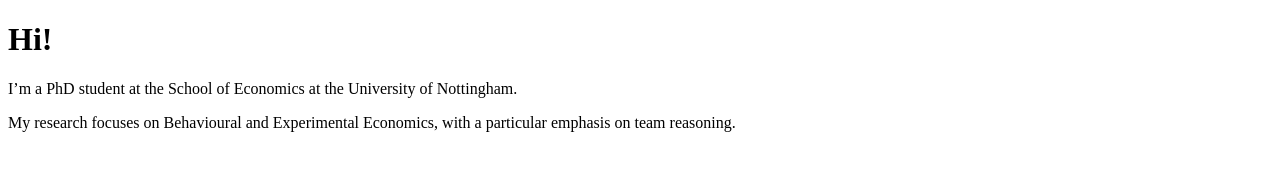
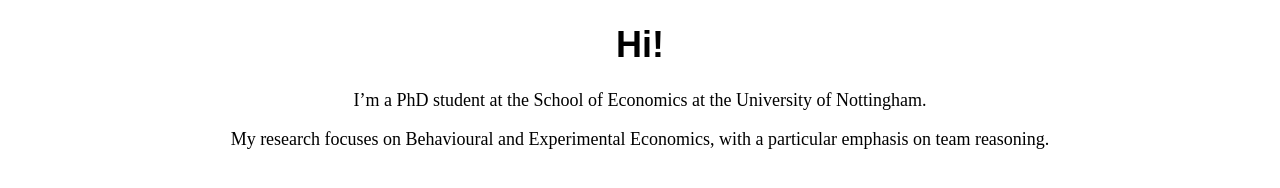
Before and after one commit to YunchaoJiang/personalwebsite, a plain HTML site: page index.html in a window 1280 px wide. Drawn offline with Linux system fonts and the light colour scheme.

Commit message:
index.html

```diff
--- a/index.html
+++ b/index.html
@@ -2,6 +2,23 @@
 <html>
 <head>
     <title>Yunchao Jiang | Personal Website</title>
+    <meta charset="UTF-8">
+    <meta name="viewport" content="width=device-width, initial-scale=1.0">
+    <style>
+        /* 设置段落标题的样式 */
+        h1 {
+            text-align: center; /* 居中对齐 */
+            font-size: 36px; /* 设置标题字号 */
+            font-family: Arial, sans-serif; /* 设置标题字体 */
+        }
+
+        /* 设置段落内容的样式 */
+        p {
+            text-align: center; /* 居中对齐 */
+            font-size: 18px; /* 设置段落内容的字号 */
+            font-family: 'Times New Roman', serif; /* 设置段落内容的字体 */
+        }
+    </style>
 </head>
 <body>
     <h1>Hi!</h1>
```
